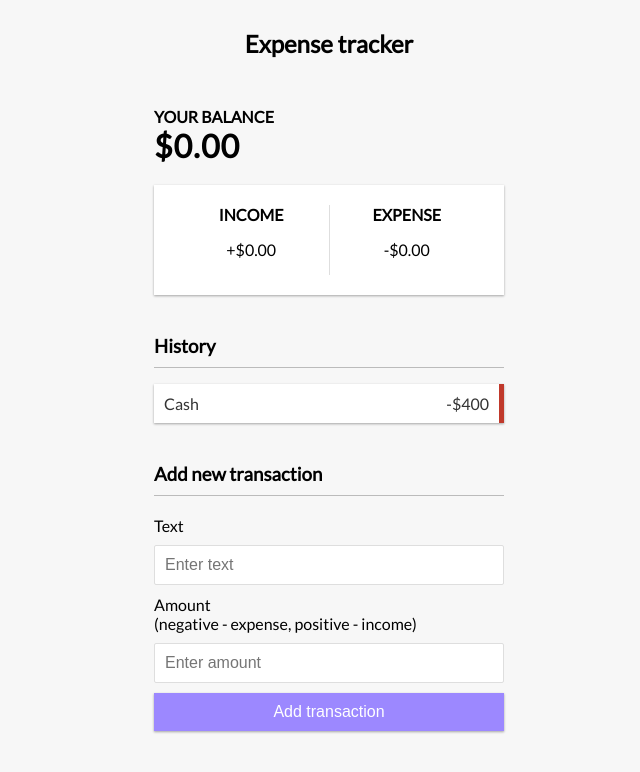
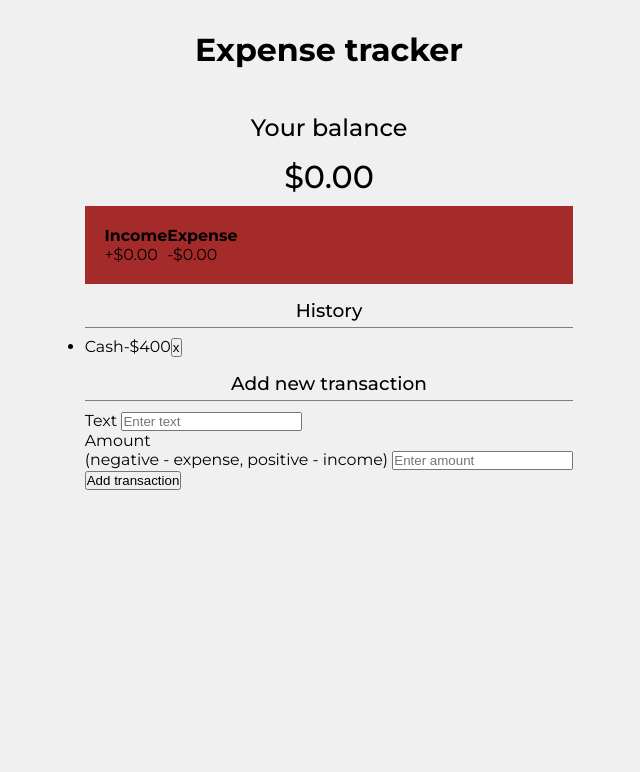
Before and after one commit to eszczepan/Simple-projects, a plain HTML site: page 04. Expense tracker/index.html in a window 1280 px wide. Shown: the whole page, without its empty margins (311-951 px from the left). Drawn offline with Linux system fonts and the light colour scheme; a script that the page names is missing.

Commit message:
Modify index, app & style

```diff
--- a/04. Expense tracker/app.js
+++ /dev/null
@@ -1 +0,0 @@
-e
--- a/04. Expense tracker/index.html
+++ b/04. Expense tracker/index.html
@@ -9,10 +9,10 @@
 </head>
 
 <body>
-  <h2>Expense tracker</h2>
+  <h1 class="main-header">Expense tracker</h1>
 
   <div class="container">
-    <h4>Your balance</h4>
+    <h2>Your balance</h2>
     <h1 id="balance">$0.00</h1>
 
     <div class="inc-exp-container">
--- a/04. Expense tracker/style.css
+++ b/04. Expense tracker/style.css
@@ -1,151 +1,67 @@
-@import url('https://fonts.googleapis.com/css?family=Lato&display=swap');
+@import url('https://fonts.googleapis.com/css2?family=Montserrat:wght@300;400;500;700&display=swap');
 
 :root {
-  --box-shadow: 0 1px 3px rgba(0, 0, 0, 0.12), 0 1px 2px rgba(0, 0, 0, 0.24);
+  --main-bg-color: hsl(0, 0%, 94%);
 }
 
-* {
+*,
+*::after,
+*::before {
+  margin: 0;
+  padding: 0;
   box-sizing: border-box;
 }
 
+html {
+  font-size: 62%;
+}
+
 body {
-  background-color: #f7f7f7;
+  font-size: 1.6rem;
+  font-family: Montserrat, sans-serif;
+  background-color: var(--main-bg-color);
   display: flex;
   flex-direction: column;
   align-items: center;
   justify-content: center;
-  min-height: 100vh;
-  margin: 0;
-  font-family: 'Lato', sans-serif;
+}
+
+.main-header {
+  text-align: center;
+  margin: 3rem auto 2rem;
 }
 
 .container {
-  margin: 30px auto;
-  width: 350px;
+  /* background-color: pink; */
+  margin: 1rem auto;
+  max-width: 50rem;
 }
 
-h1 {
-  letter-spacing: 1px;
-  margin: 0;
+h2,
+h3 {
+  padding: .5rem;
+  margin: 1rem auto;
+  text-align: center;
+  font-weight: 500;
+}
+
+h2 {
+  font-weight: 500;
+}
+
+#balance {
+  text-align: center;
+  font-weight: 500;
 }
 
 h3 {
-  border-bottom: 1px solid #bbb;
-  padding-bottom: 10px;
-  margin: 40px 0 10px;
-}
-
-h4 {
-  margin: 0;
-  text-transform: uppercase;
+  border-bottom: 1px solid grey;
 }
 
 .inc-exp-container {
-  background-color: #fff;
-  box-shadow: var(--box-shadow);
-  padding: 20px;
+  padding: 2rem;
+  margin: 1rem auto;
+  background-color: brown;
   display: flex;
-  justify-content: space-between;
-  margin: 20px 0;
+  align-items: center;
 }
-
-.inc-exp-container>div {
-  flex: 1;
-  text-align: center;
-}
-
-.inc-exp-container>div:first-of-type {
-  border-right: 1px solid #dedede;
-}
-
-.money {
-  font-size: 20px;
-  letter-spacing: 1px;
-  margin: 5px 0;
-}
-
-.money.plus {
-  color: #2ecc71;
-}
-
-.money.minus {
-  color: #c0392b;
-}
-
-label {
-  display: inline-block;
-  margin: 10px 0;
-}
-
-input[type='text'],
-input[type='number'] {
-  border: 1px solid #dedede;
-  border-radius: 2px;
-  display: block;
-  font-size: 16px;
-  padding: 10px;
-  width: 100%;
-}
-
-.btn {
-  cursor: pointer;
-  background-color: #9c88ff;
-  box-shadow: var(--box-shadow);
-  color: #fff;
-  border: 0;
-  display: block;
-  font-size: 16px;
-  margin: 10px 0 30px;
-  padding: 10px;
-  width: 100%;
-}
-
-.btn:focus,
-.delete-btn:focus {
-  outline: 0;
-}
-
-.list {
-  list-style-type: none;
-  padding: 0;
-  margin-bottom: 40px;
-}
-
-.list li {
-  background-color: #fff;
-  box-shadow: var(--box-shadow);
-  color: #333;
-  display: flex;
-  justify-content: space-between;
-  position: relative;
-  padding: 10px;
-  margin: 10px 0;
-}
-
-.list li.plus {
-  border-right: 5px solid #2ecc71;
-}
-
-.list li.minus {
-  border-right: 5px solid #c0392b;
-}
-
-.delete-btn {
-  cursor: pointer;
-  background-color: #e74c3c;
-  border: 0;
-  color: #fff;
-  font-size: 20px;
-  line-height: 20px;
-  padding: 2px 5px;
-  position: absolute;
-  top: 50%;
-  left: 0;
-  transform: translate(-100%, -50%);
-  opacity: 0;
-  transition: opacity 0.3s ease;
-}
-
-.list li:hover .delete-btn {
-  opacity: 1;
-}
```
